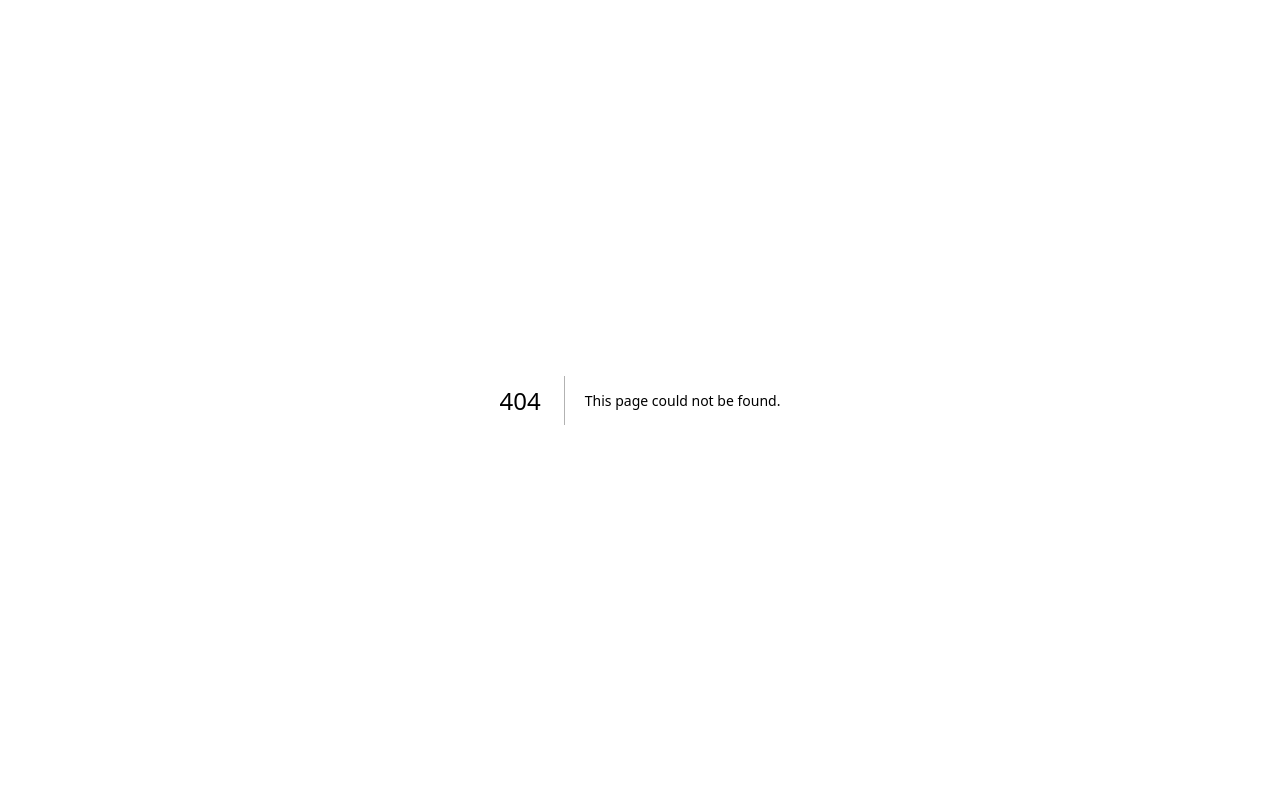
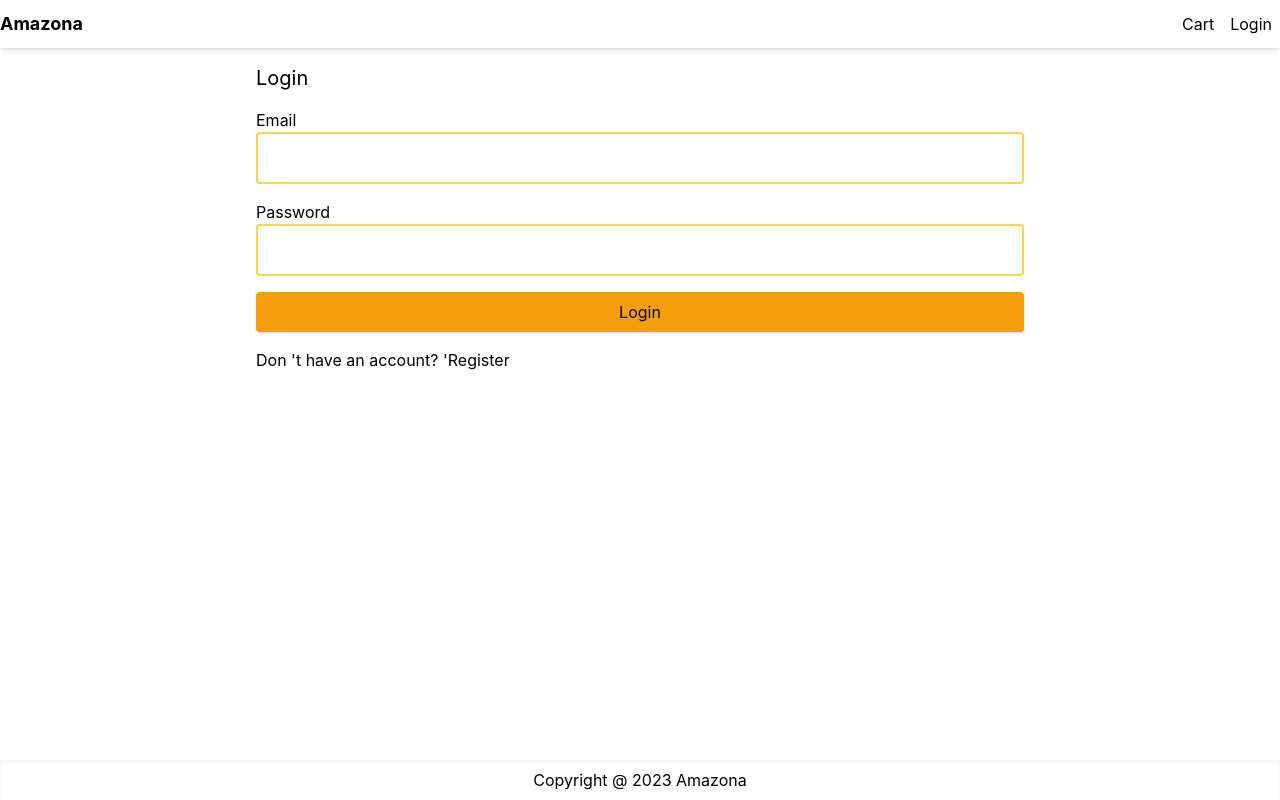
Before and after one commit to mdzobaidurislam/next-twilwind-amazona-jm, a Next.js app: page /login in a window 1280 px wide. Before the commit this address had no page. Built offline with nearby package versions, Linux system fonts and the light colour scheme.

Commit message:
10 login

```diff
--- a/package.json
+++ b/package.json
@@ -17,6 +17,7 @@
     "next": "13.1.1",
     "react": "18.2.0",
     "react-dom": "18.2.0",
+    "react-hook-form": "^7.42.0",
     "react-toastify": "^9.1.1"
   },
   "devDependencies": {
--- /dev/null
+++ b/pages/login.js
@@ -0,0 +1,71 @@
+import React from "react";
+import Layout from "../components/Layout";
+import Link from "next/link";
+import { useForm } from "react-hook-form";
+
+export default function login() {
+  const {
+    register,
+    handleSubmit,
+    watch,
+    formState: { errors },
+  } = useForm();
+  const onSubmit = (data) => {
+    console.log(data);
+  };
+
+  return (
+    <Layout title="Login">
+      <form
+        onSubmit={handleSubmit(onSubmit)}
+        className="mx-auto max-w-screen-md"
+      >
+        <h1 className="mb-4 text-xl">Login</h1>
+        <div className="mb-4">
+          <label htmlFor="email">Email</label>
+          <input
+            type="email"
+            {...register("email", {
+              required: "Please enter email",
+              pattern: {
+                value: /^[a-zA-Z0-9_.+-]+@[a-zA-Z0-9-]+.[a-zA-Z0-9-.]+$/i,
+                message: "Please enter valid email",
+              },
+            })}
+            className="w-full"
+            id="email"
+            autoFocus
+          ></input>
+          {errors.email && (
+            <div className="text-red-500">{errors.email.message}</div>
+          )}
+        </div>
+        <div className="mb-4">
+          <label htmlFor="password">Password</label>
+          <input
+            type="password"
+            {...register("password", {
+              required: "Please enter password",
+              minLength: { value: 6, message: "password is more than 5 chars" },
+            })}
+            className="w-full"
+            id="password"
+            autoFocus
+          ></input>
+          {errors.password && (
+            <div className="text-red-500 ">{errors.password.message}</div>
+          )}
+        </div>
+        <div className="mb-4">
+          <button type="submit" className="primary-button w-full">
+            Login
+          </button>
+        </div>
+        <div className="mb-4">
+          Don &apos;t have an account? &apos;
+          <Link href="/register">Register</Link>
+        </div>
+      </form>
+    </Layout>
+  );
+}
--- a/styles/globals.css
+++ b/styles/globals.css
@@ -37,6 +37,11 @@ a {
   }
 }
 
+input,
+select,
+textarea {
+  @apply rounded w-full border-2 border-amber-300 p-3 outline-0;
+}
 
 /*
 .default-button {
```
Also changed, not shown: 2 other files (tests, documents, lock files or other folders).
